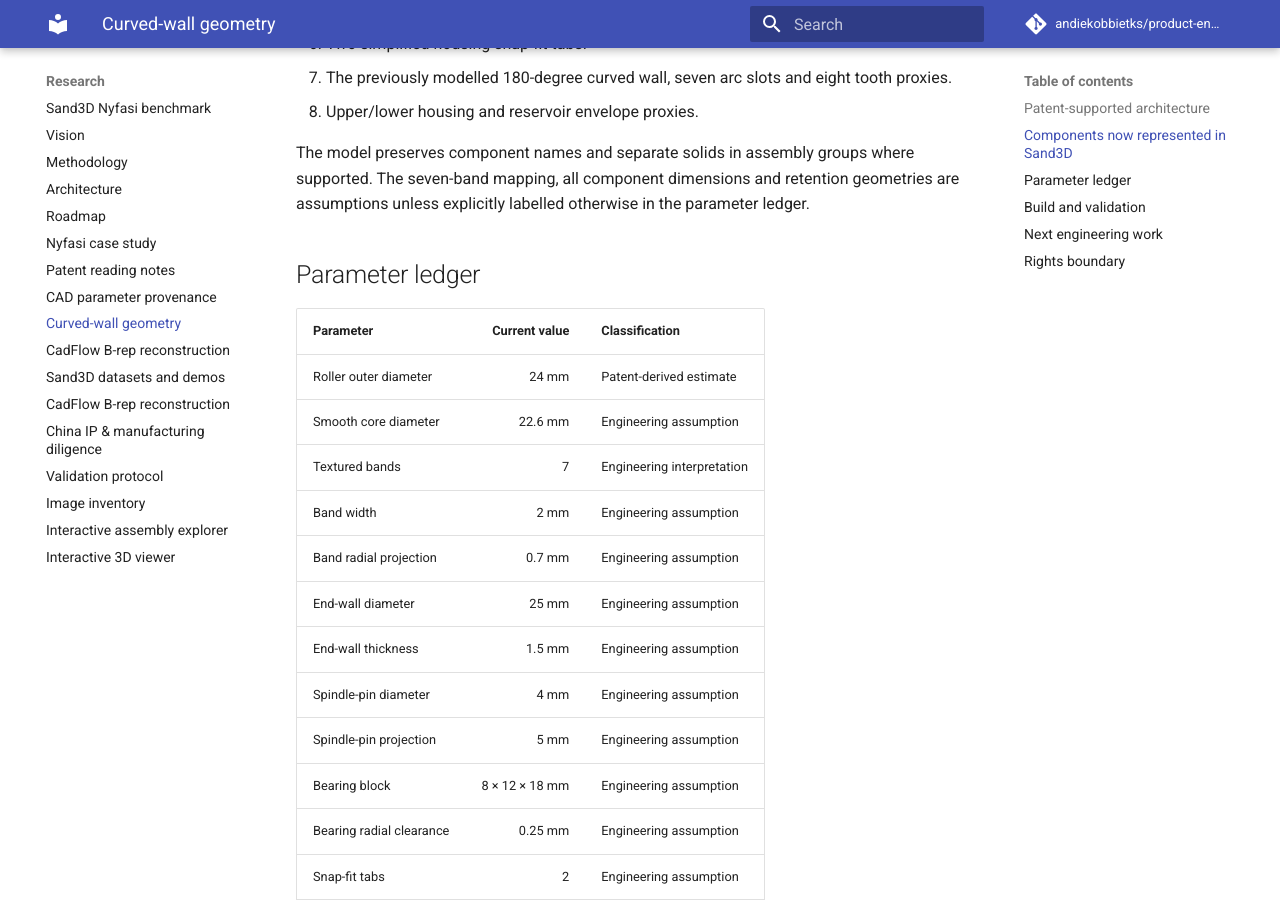
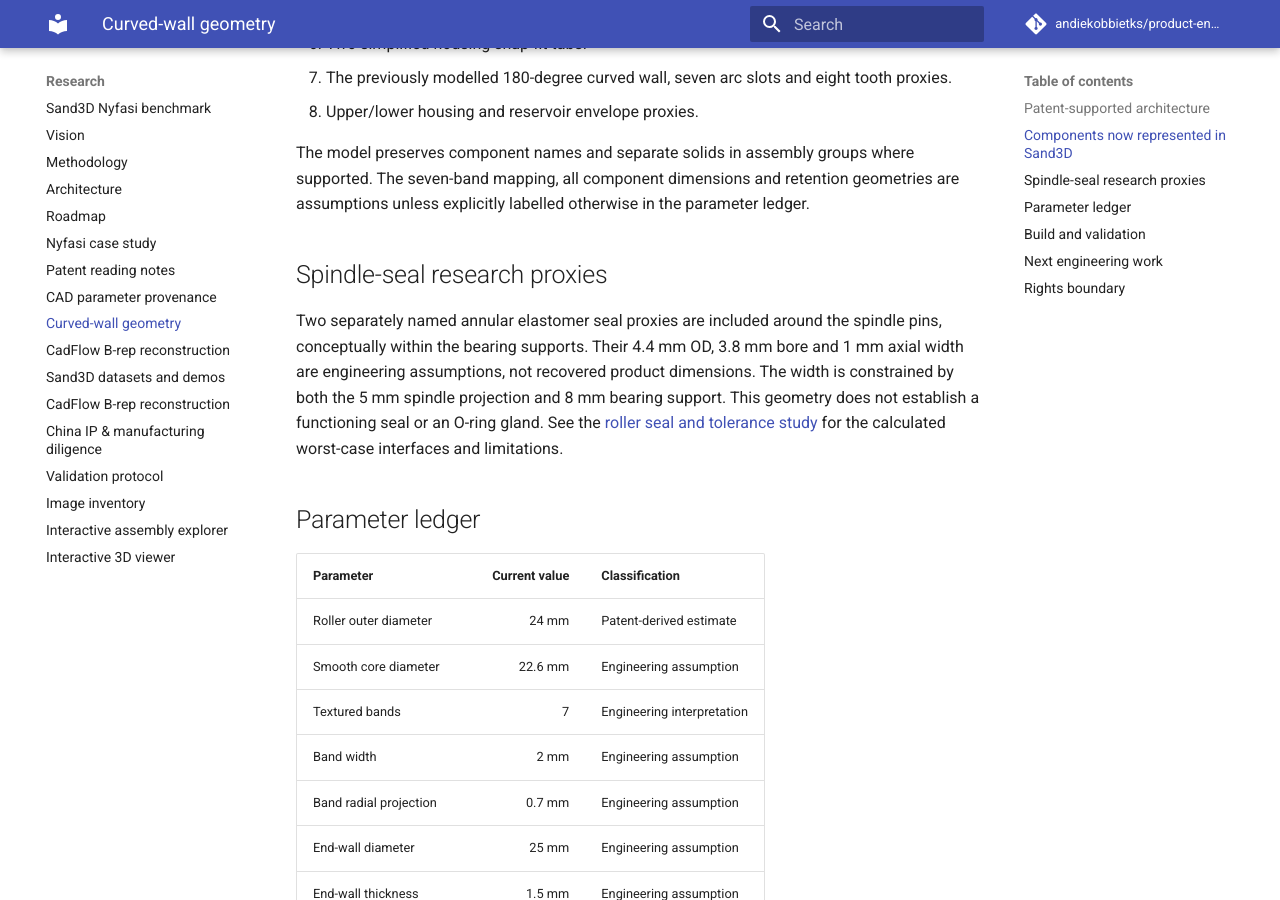
Before and after one commit to andiekobbietks/product-engineering-lab, an MkDocs documentation site: the page built from docs/experiments/curved-wall-geometry.md, in a window 1280 px wide and 900 px high, scrolled down 962 px. Built offline with MkDocs 1.6.1 and Material for MkDocs 9.7.7, drawn with Linux system fonts in a browser that asks for light colours; comment, search, counter and statistics services are not loaded.

Commit message:
Port seal and tolerance integration onto current main

```diff
--- a/docs/experiments/curved-wall-geometry.md
+++ b/docs/experiments/curved-wall-geometry.md
@@ -23,6 +23,10 @@ The reconstruction script follows Sand3D's current component-first guidance: one
 8. Upper/lower housing and reservoir envelope proxies.
 
 The model preserves component names and separate solids in assembly groups where supported. The seven-band mapping, all component dimensions and retention geometries are assumptions unless explicitly labelled otherwise in the parameter ledger.
+
+## Spindle-seal research proxies
+
+Two separately named annular elastomer seal proxies are included around the spindle pins, conceptually within the bearing supports. Their 4.4 mm OD, 3.8 mm bore and 1 mm axial width are engineering assumptions, not recovered product dimensions. The width is constrained by both the 5 mm spindle projection and 8 mm bearing support. This geometry does not establish a functioning seal or an O-ring gland. See the [roller seal and tolerance study](roller-seal-and-tolerance.md) for the calculated worst-case interfaces and limitations.
 
 ## Parameter ledger
 
```
